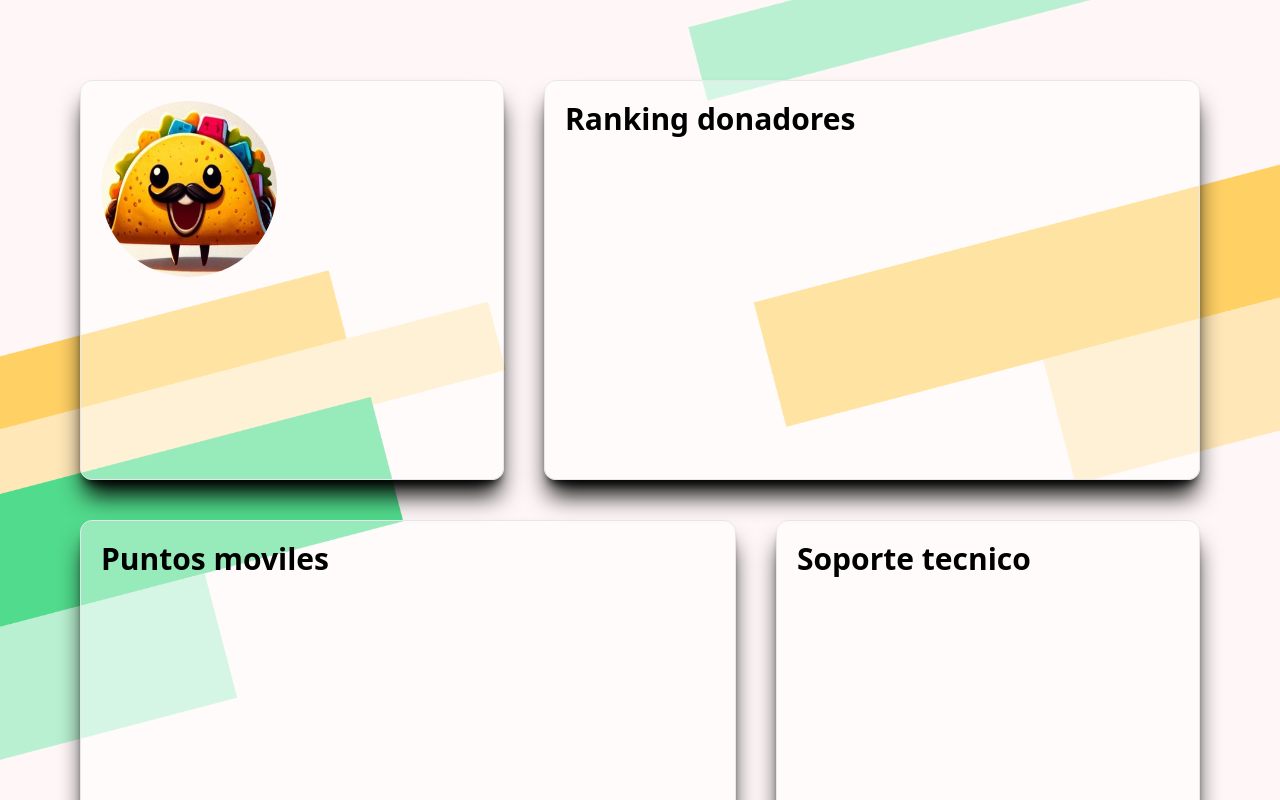
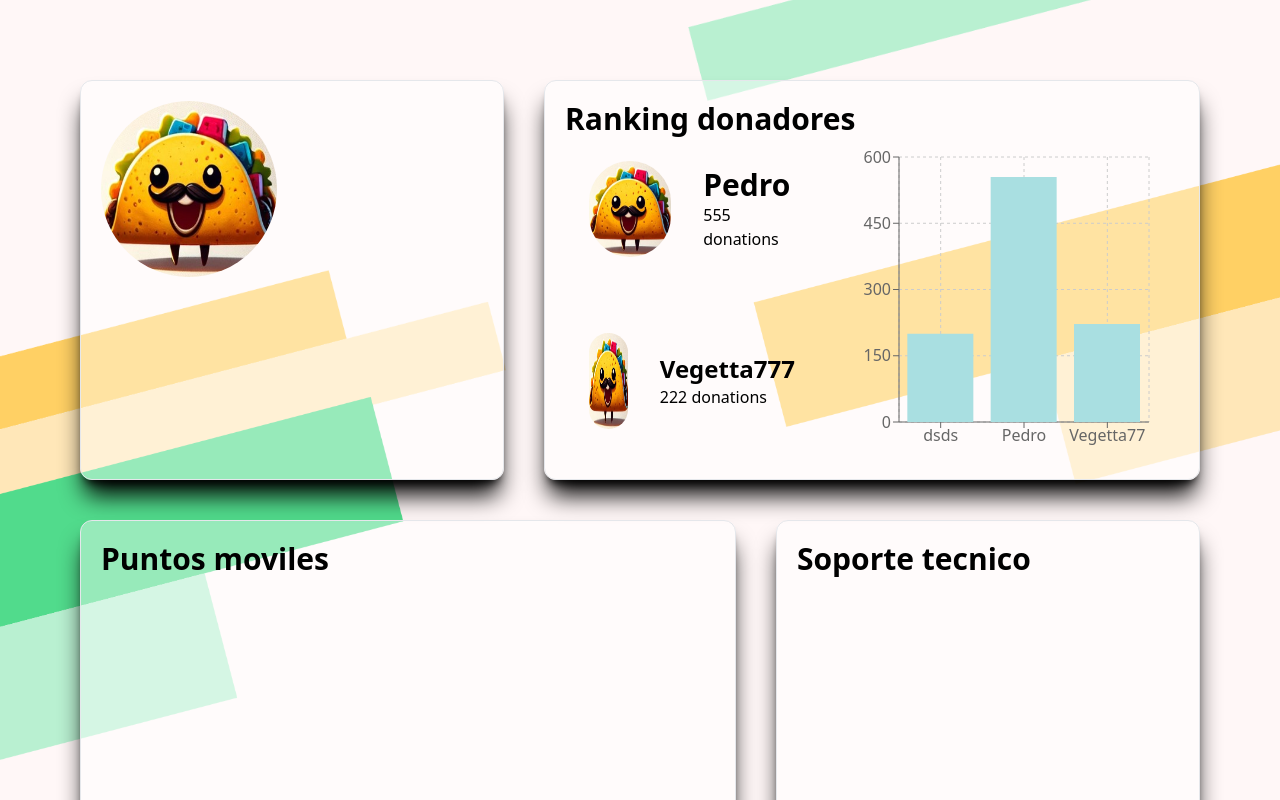
Before and after one commit to DevSolutionsCo/UxerSii, a React (Vite) app in the folder uxersii/: page /main in a window 1280 px wide. Shown: the top 800 px of the page. Built offline with nearby package versions, Linux system fonts and the light colour scheme.

Commit message:
Ranking donadores FULL

```diff
--- a/uxersii/package.json
+++ b/uxersii/package.json
@@ -16,7 +16,8 @@
     "react-dom": "^18.2.0",
     "react-hook-form": "^7.49.3",
     "react-hot-toast": "^2.4.1",
-    "react-router-dom": "^6.21.1"
+    "react-router-dom": "^6.21.1",
+    "recharts": "^2.11.0"
   },
   "devDependencies": {
     "@types/react": "^18.2.48",
--- a/uxersii/src/App.tsx
+++ b/uxersii/src/App.tsx
@@ -2,8 +2,9 @@ import { BrowserRouter, Route, Routes } from "react-router-dom";
 import { PruebasBack } from "./PruebaBack/PruebasBack";
 import { PruebasBackForm } from "./PruebaBack/PruebasBackForm";
 import { PruebasSignUp } from "./PruebaBack/PruebasSignUp";
-import Donacion from './components/Donacion/Donacion';
+import Donacion from "./components/Donacion/Donacion";
 import Bento from "./components/LogedUp/BentoGrid/Bento";
+import Ranking from "./components/LogedUp/BentoGrid/Ranking";
 import Index from "./components/Signed out/Index/Index";
 import Login from "./components/Signed out/login/Login";
 import Signup from "./components/Signed out/signup/Signup";
@@ -13,6 +14,7 @@ function App() {
     <>
       <BrowserRouter>
         <Routes>
+          <Route path="/graph" element={<Ranking />} />
           <Route path="/" element={<Index />} />
           <Route path="/main" element={<Bento />} />
           <Route path="/signup" element={<Signup />} />
@@ -22,7 +24,7 @@ function App() {
           <Route path="/pruebasBack/:id" element={<PruebasBackForm />} />
           <Route path="/pruebaSignUp" element={<PruebasSignUp />} />
           <Route path="/pruebaSignUp/:id" element={<PruebasSignUp />} />
-          <Route path="/main/donaciones" element={<Donacion/>}/>
+          <Route path="/main/donaciones" element={<Donacion />} />
         </Routes>
       </BrowserRouter>
     </>
--- a/uxersii/src/components/LogedUp/BentoGrid/Bento.tsx
+++ b/uxersii/src/components/LogedUp/BentoGrid/Bento.tsx
@@ -7,6 +7,7 @@ import Backgroundx2 from "../../Signed out/MainScreen/Backgroundx2";
 import Inputs from "../../Signed out/login/Inputs";
 import BentoItem from "./BentoItem";
 import ProfilePicSelector from "./ProfilePicSelector";
+import Ranking from "./Ranking";
 
 function Bento() {
   const [nombreUser, setNombreUser] = useState("");
@@ -105,7 +106,7 @@ function Bento() {
     <Backgroundx2>
       <section className="w-full min-h-screen grid grid-cols-10 auto-rows-[25rem] gap-10 mx-auto p-20 ">
         <BentoItem
-          className="col-span-10 md:col-span-4 "
+          className="col-span-10 sm:col-span-4 "
           title={nombreUser}
           correoUser={correoUser}
           fotoUser={fotoPerfil}
@@ -113,15 +114,39 @@ function Bento() {
           handleFotoPerfilChange={handleFotoPerfilChange}
         ></BentoItem>
         <BentoItem
-          className="col-span-10 md:col-span-6"
+          className="col-span-10 sm:col-span-6"
           title="Ranking donadores"
-        ></BentoItem>
+        >
+          <div className="flex flex-row justify-between">
+            <div className="hidden sm:flex flex-col gap-7">
+              <div className="p-6 flex flex-row items-center">
+                <picture className="pr-8">
+                  <img src={foto} className="w-24 h-24 rounded-full" />
+                </picture>
+                <div>
+                  <h2 className="text-3xl font-semibold">Pedro</h2>
+                  <p>555 donations</p>
+                </div>
+              </div>
+              <div className="p-6 flex flex-row items-center">
+                <picture className="pr-8">
+                  <img src={foto} className="w-24 h-24 rounded-full" />
+                </picture>
+                <div>
+                  <h2 className="text-2xl font-semibold">Vegetta777</h2>
+                  <p>222 donations</p>
+                </div>
+              </div>
+            </div>
+            <Ranking />
+          </div>
+        </BentoItem>
         <BentoItem
-          className="col-span-10 md:col-span-6"
+          className="col-span-10 sm:col-span-6"
           title="Puntos moviles"
         ></BentoItem>
         <BentoItem
-          className="col-span-10 md:col-span-4"
+          className="col-span-10 sm:col-span-4"
           title="Soporte tecnico"
         ></BentoItem>
       </section>
--- a/uxersii/src/components/LogedUp/BentoGrid/BentoItem.tsx
+++ b/uxersii/src/components/LogedUp/BentoGrid/BentoItem.tsx
@@ -50,9 +50,9 @@ function BentoItem(props: props) {
             >
               Configuración de la cuenta
             </button>
-            {props.children}
           </>
         )}
+        {props.children}
       </div>
       {showPopup && (
         <ProfilePicSelector
--- /dev/null
+++ b/uxersii/src/components/LogedUp/BentoGrid/Ranking.tsx
@@ -0,0 +1,36 @@
+import { Bar, BarChart, CartesianGrid, Tooltip, XAxis, YAxis } from "recharts";
+function Ranking() {
+  const data = [
+    { name: "dsds", donaciones: "200" },
+    { name: "Pedro", donaciones: "555" },
+    { name: "Vegetta77", donaciones: "222" },
+  ];
+  console.log("flhjhkjfhk");
+
+  return (
+    <>
+      <div className="">
+        <BarChart
+          width={360}
+          height={320}
+          data={data}
+          margin={{
+            top: 20,
+            right: 30,
+            left: 20,
+            bottom: 5,
+          }}
+        >
+          <CartesianGrid strokeDasharray="3 3" />
+          <XAxis dataKey="name" />
+          <YAxis />
+          <Tooltip />
+
+          <Bar dataKey="donaciones" stackId="a" fill="#A9DFE1" />
+        </BarChart>
+      </div>
+    </>
+  );
+}
+
+export default Ranking;
```
Also changed, not shown: uxersii/.contentlayer/generated/index.d.ts (added), 1 other file (tests, documents, lock files or other folders).
